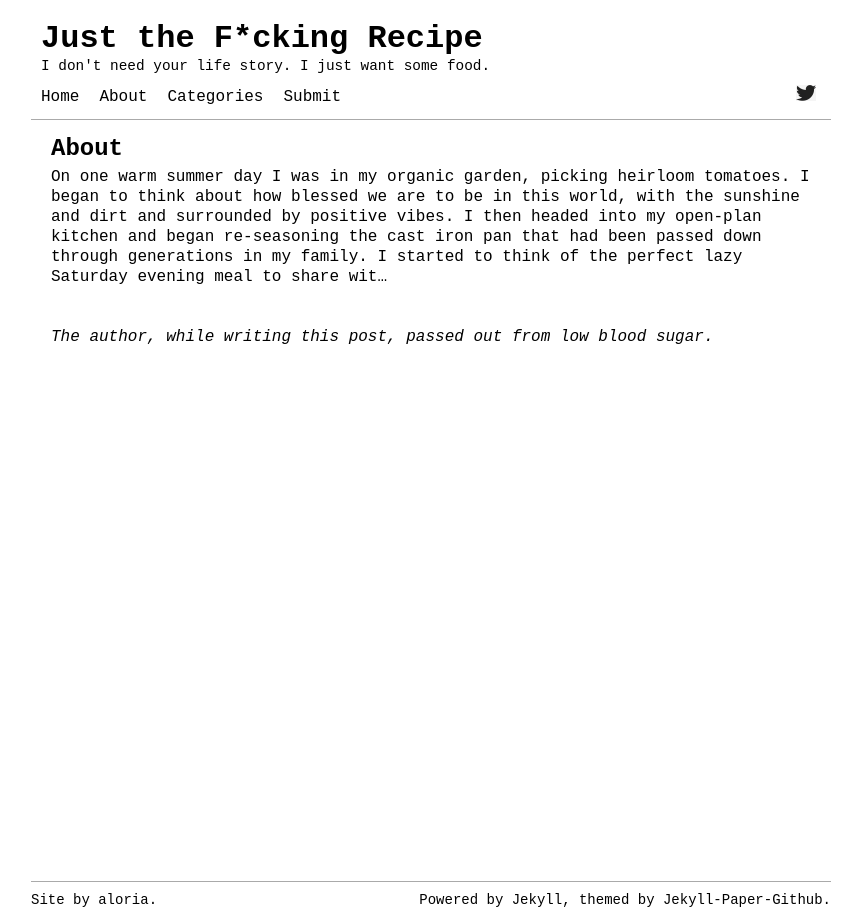
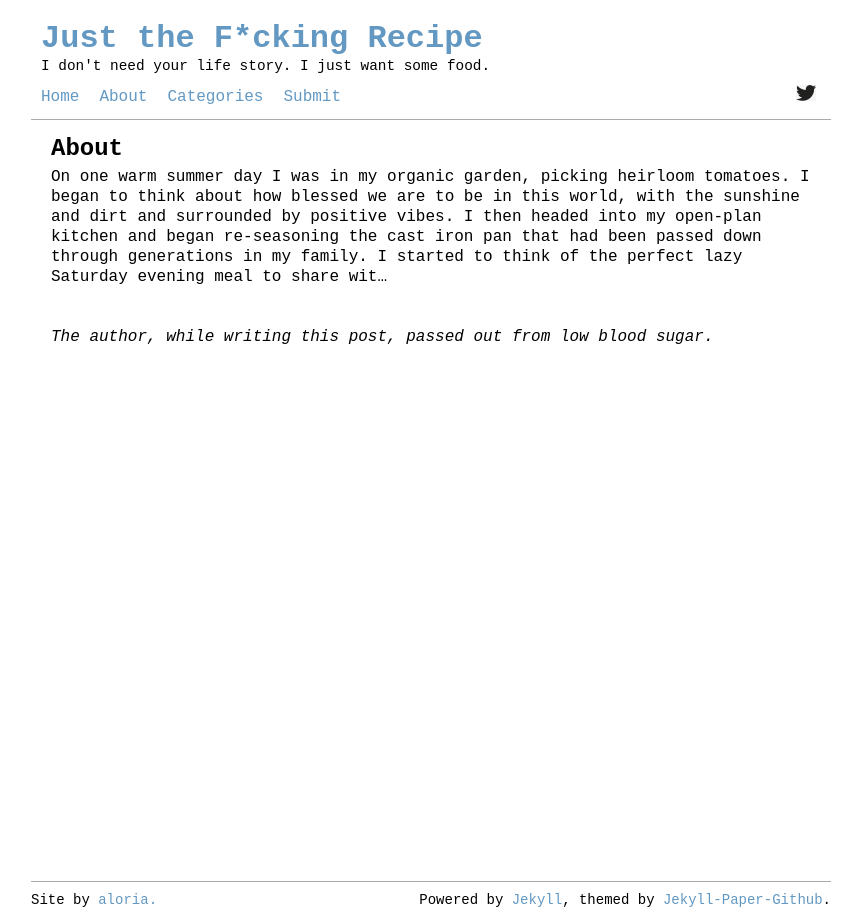
Before and after one commit to aloria/aloria.github.io, a Jekyll site: the page built from pages/about.md, in a window 1280 px wide. Shown: the whole page, without its empty margins (209-1068 px from the left). Built offline with Jekyll 4.4.1, drawn with Linux system fonts in a browser that asks for light colours.

Commit message:
changed link color

```diff
--- a/_sass/reset.scss
+++ b/_sass/reset.scss
@@ -13,7 +13,7 @@ body {
 
 a {
   text-decoration: none;
-  color: #000;
+  color: #6298C2;
 }
 
 a:hover {
```
